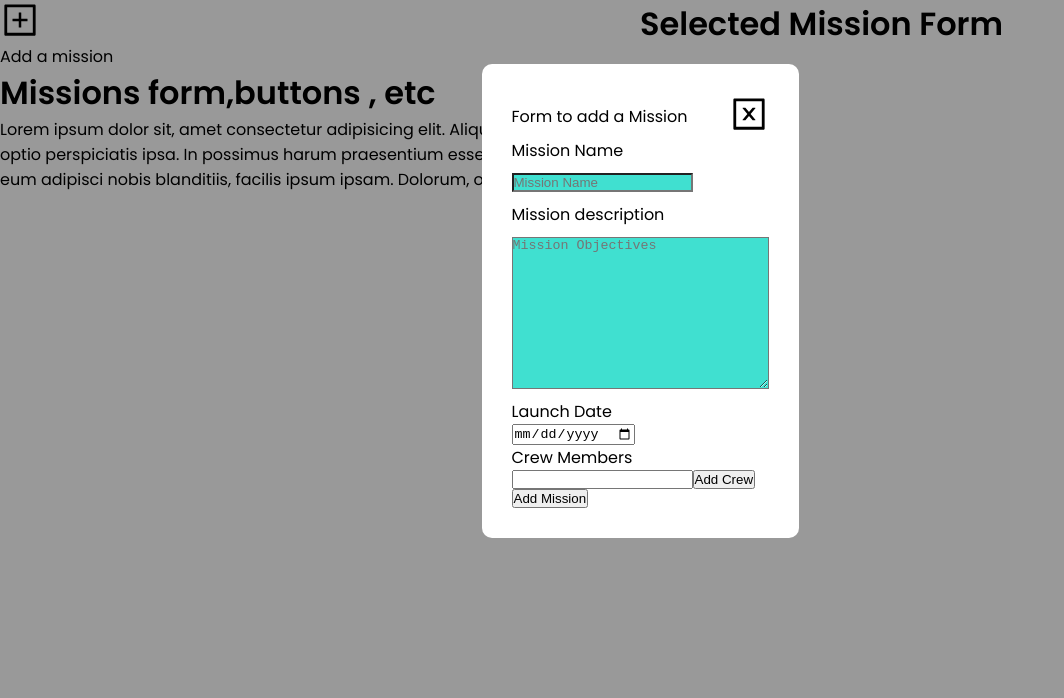
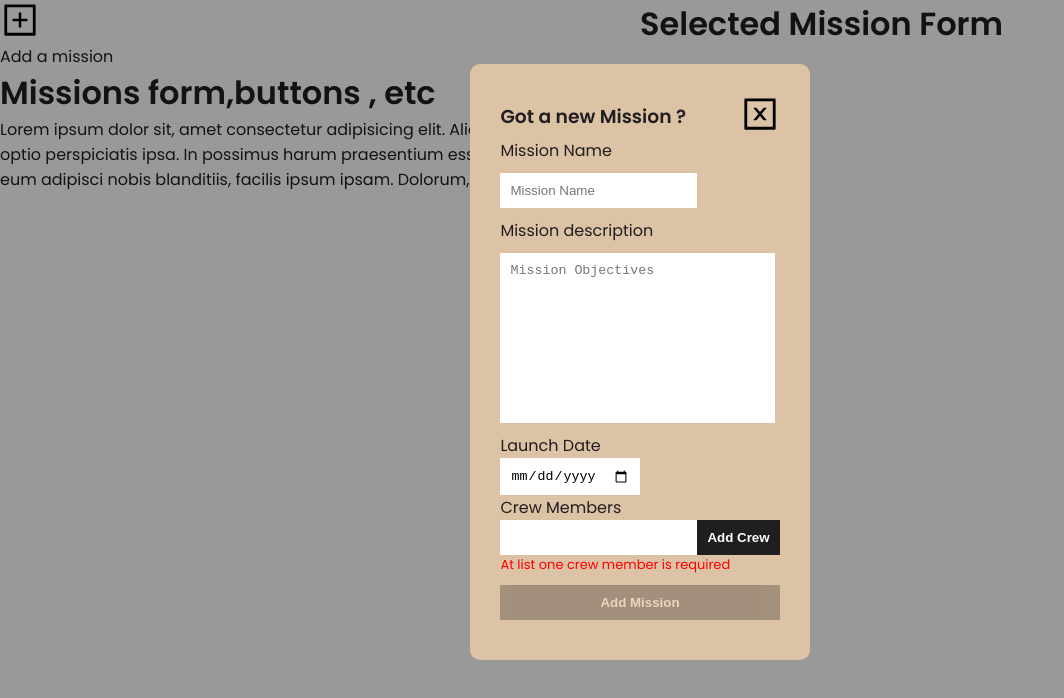
Before and after one commit to CamaireTech/ReactTS-Training, a React (Create React App) app: page / in a window 1280 px wide. Shown: the top 698 px of the page, without its empty margins (0-1064 px from the left). Built offline with nearby package versions, Linux system fonts and the light colour scheme.

Commit message:
Form validation

```diff
--- a/src/Components/Modal.tsx
+++ b/src/Components/Modal.tsx
@@ -26,7 +26,6 @@ export const Modal:React.FC<ModalProps> = ({isOpen,handleModal}) =>{
     const [crewAmt,setCrewAmt] = useState<number>(0)
     const [crewMembers,setCrewMembers] = useState<string[]>([])
     const [crewname,setCrewName] = useState<string>("")
-    const [test,setTest] = useState()
 //Create a Mission Context !
 
 let theId = uuidv4()
@@ -40,6 +39,13 @@ let theId = uuidv4()
         )
 
             saveMission(mission)
+
+            //Resetting input Fileds After Mission Submission
+            setCrewMembers([])
+            setCrewName("")
+            setName("")
+            setDescription("")
+            setCrewAmt(0)
     }
 
     console.log(missions)
@@ -48,17 +54,23 @@ let theId = uuidv4()
     const handleAddCrew = (e:any)=>{
         setCrewMembers(prevCrewMembers => [...prevCrewMembers, crewname]);
         setCrewAmt(prev=>prev+=1)
-        setCrewName(" ")
+        setCrewName("")
+    }
+
+    ///FUnction to make sure all inputs are entered before enabling addMission button
+    let checkInputs =()=>{
+        if(crewMembers.length > 0 && name.length > 0 && description.length > 0 && launchDate){
+            return true
+        }
+        return false
     }
 
 
-
     return(
-        // <div hidden={isOpen} className='modalContainer'>
          <div hidden={false} className='modalContainer'>
             <div className='modal-content'>
                 <div className='modalHeader'>
-                    <p>Form to add a Mission</p>
+                    <h3>Got a new Mission ?</h3>
                     <div onClick={handleModal}>
                     <AiOutlineCloseSquare size={40} />
                     </div>
@@ -94,10 +106,11 @@ let theId = uuidv4()
                     <div>
                 <input ref={crewRef} type='text' value={crewname} onChange={e=>setCrewName(e.target.value)} />
                 <button onClick={handleAddCrew}>Add Crew</button>
+                        {crewMembers.length == 0 && <p className='error'>At list one crew member is required</p>}
             </div>
                     </div>
                 </div>
-            <button onClick={handleAddMission}>Add Mission</button>
+            <button disabled={!checkInputs()} className='bigBtn' onClick={handleAddMission}>Add Mission</button>
             </div>
         </div>
     )
--- a/src/Components/modal.scss
+++ b/src/Components/modal.scss
@@ -1,5 +1,4 @@
 div.modalContainer{
-    background-color: red;
     width: 100%;
     height: 100%;
     z-index: 10000;
@@ -11,7 +10,7 @@ div.modalContainer{
     background-color: rgba(0,0,0,0.4);
 
     div.modal-content{
-        background-color: white;
+        background-color: #DDC3A5;
         padding: 30px;
         width: fit-content;
         margin: 5% auto;
@@ -28,7 +27,47 @@ div.modalContainer{
         .input{
             display: block;
             margin: 10px 0px;
-            background-color: turquoise;
         }
     }
+    .error{
+        font-size: 13px;
+        color: red;
+    }
+    button{
+        height: 100%;
+        padding: 10px;
+        border: none;
+        font-weight: bold;
+        background-color: #201E20;
+        color: white;
+
+        &:hover{
+            cursor: pointer;
+            background-color: #E0A96D;
+            color: #201E20;
+            transition: .5s;
+        }
+    }
+
+    button.bigBtn{
+        width: 100%;
+        margin: 10px 0px;
+    }
 }
+input,textarea{
+    outline: none;
+    padding: 10px;
+    border: none;
+    resize: none;
+}
+
+button:disabled,
+button[disabled]{
+    opacity: .3;
+
+    &:hover{
+        color: white !important;
+        background-color: #201E20 !important;
+        cursor: not-allowed !important;
+    }
+}
--- a/src/index.scss
+++ b/src/index.scss
@@ -5,9 +5,15 @@
 
 p,h1,h2,h3,h4,h5,h6,span,label{
     font-family: 'Poppins', sans-serif;
+    color: #201e21;
 }
 
 div.MainApplication{
     display: grid;
     grid-template-columns: 1fr 1fr;
 }
+svg:hover{
+    color: #234E70;
+    cursor: pointer;
+    transition: .7s;
+}
```
